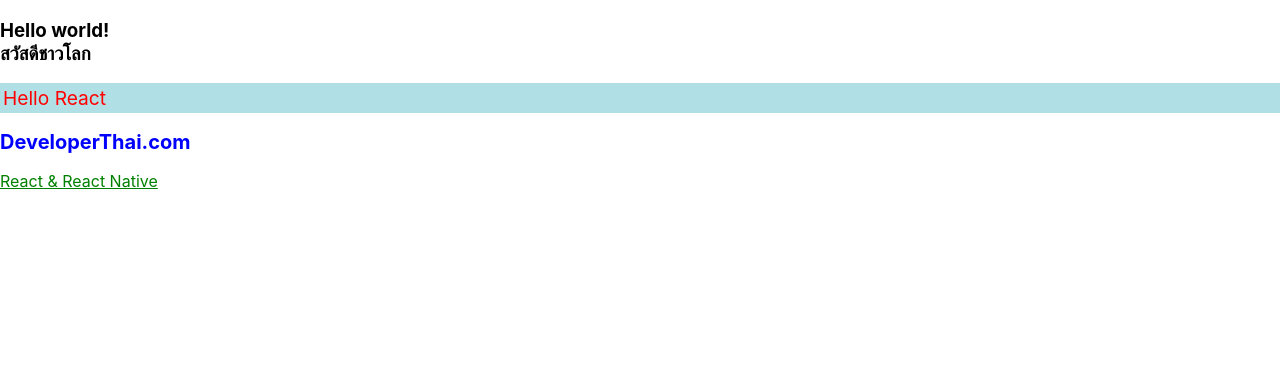
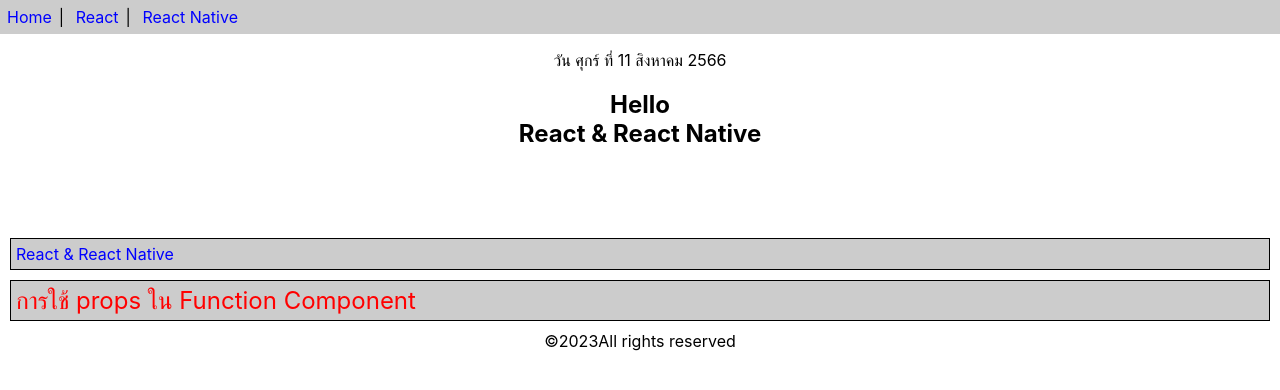
Before and after one commit to ITTIPOLCHA/app1, a React (Create React App) app: page / in a window 1280 px wide. Shown: the top 390 px of the page. Built offline with nearby package versions, Linux system fonts and the light colour scheme.

Commit message:
Add class,func-component,props
add class,func-component,props

```diff
--- a/package.json
+++ b/package.json
@@ -9,7 +9,8 @@
     "react": "^18.2.0",
     "react-dom": "^18.2.0",
     "react-scripts": "5.0.1",
-    "web-vitals": "^2.1.4"
+    "web-vitals": "^2.1.4",
+    "yarn": "^1.22.19"
   },
   "scripts": {
     "start": "react-scripts start",
--- a/src/App.js
+++ b/src/App.js
@@ -1,19 +1,35 @@
-import React from 'react'
-import './style.css'
+import React from "react";
+import "./style.css";
+import { Header, Content, Footer } from "./func-components";
+import Calender from "./class-component";
+import MsgBox from "./class-props";
+import MsgBox2 from "./func-props";
 
 function App() {
-  const divStyle = {
-    color: 'red',
-    backgroundColor: 'powderblue',
-    fontSize: 'larger',
-    padding: '3px'
-  }
   return (
     <>
-      <h3>Hello world!<br/>สวัสดีชาวโลก</h3>
-      <div style={divStyle}>Hello React</div>
-      <h2>DeveloperThai.com</h2>
-      <div className='title'>React & React Native</div>
+      <Header />
+      <p>
+        <center>
+          <Calender />
+        </center>
+      </p>
+      <Content />
+      <MsgBox
+        text="React & React Native"
+        color="blue"
+        bgColor="#ccc"
+        fontSize="18pt"
+        border="solid 1px black"
+      />
+      <MsgBox2
+        text="การใช้ props ใน Function Component"
+        color="red"
+        bgColor="#ccc"
+        fontSize="18pt"
+        border="solid 1px black"
+      />
+      <Footer />
     </>
   );
 }
--- /dev/null
+++ b/src/class-component.js
@@ -0,0 +1,17 @@
+import React, {Component} from 'react'
+
+export default class Calender extends Component{
+    getDate(){
+        const dayNames = ['อาทิตย์', 'จันทร์', 'อังคาร', 'พุธ', 'พฤหัสบดี', 'ศุกร์', 'เสาร์']
+        const monthName = ['มกราคม', 'กุมภาพันธ์', 'มีนาคม', 'เมษายน', 'พฤษภาคม', 'มิถุนายน', 'กรกฎาคม', 'สิงหาคม', 'กันยายน', 'ตุลาคม', 'พฤศจิกายน', 'ธันวาคม']
+        const date = new Date()
+        const weekDay = dayNames[date.getDay()]
+        const day = date.getDate()
+        const month = monthName[date.getMonth()]
+        const year = date.getFullYear() + 543
+        return `วัน ${weekDay} ที่ ${day} ${month} ${year}`
+    }
+    render(){
+        return <div>{this.getDate()}</div>
+    }
+}
--- /dev/null
+++ b/src/class-props.js
@@ -0,0 +1,20 @@
+import React, {Component} from 'react'
+
+export default class MsgBox extends Component {
+    /*
+    constructor(props)
+        super(props)
+    */
+   render(){
+    const divStyle = {
+        margin: '10px',
+        padding: '5px',
+        color: this.props.color,
+        backgroundColor: this.props.bgColor,
+        frontSize: this.props.frontSize,
+        border: this.props.border
+    }
+
+    return <div style={divStyle}>{this.props.text}</div>
+   }
+}
--- /dev/null
+++ b/src/func-components.js
@@ -0,0 +1,46 @@
+import React from "react";
+
+export function Header() {
+  const aStyle = {
+    display: "inline-block",
+    color: "blue",
+    margin: "7px",
+    textDecoration: "none",
+  };
+  return (
+    <div style={{ backgroundColor: "#ccc" }}>
+      <a href="" style={aStyle}>
+        Home
+      </a>
+      |&nbsp;
+      <a href="" style={aStyle}>
+        React
+      </a>
+      |&nbsp;
+      <a href="" style={aStyle}>
+        React Native
+      </a>
+    </div>
+  );
+}
+
+export function Content() {
+  return (
+    <div style={{ textAlign: "center" }}>
+      <h2>
+        Hello <br />
+        React & React Native
+      </h2>
+      <br />
+      <br />
+      <br />
+    </div>
+  );
+}
+export const Footer = () => {
+  return (
+    <div style={{ textAlign: "center" }}>
+      &copy;{new Date().getFullYear()}All rights reserved
+    </div>
+  );
+};
--- /dev/null
+++ b/src/func-props.js
@@ -0,0 +1,14 @@
+import React from 'react'
+
+export default function MsgBox2(props){
+    const divStyle = {
+        margin: '10px',
+        padding: '5px',
+        color: props.color,
+        backgroundColor: props.bgColor,
+        fontSize: props.fontSize,
+        border: props.border
+    }
+
+    return <div style={divStyle}>{props.text}</div>
+}
--- a/src/style.css
+++ b/src/style.css
@@ -1,8 +1,3 @@
-h2{
-    font-size: 20px;
-    color: blue;
-}
-
 .title{
     font-size: 16px;
     color: green;
```
Also changed, not shown: 1 other file (tests, documents, lock files or other folders).
